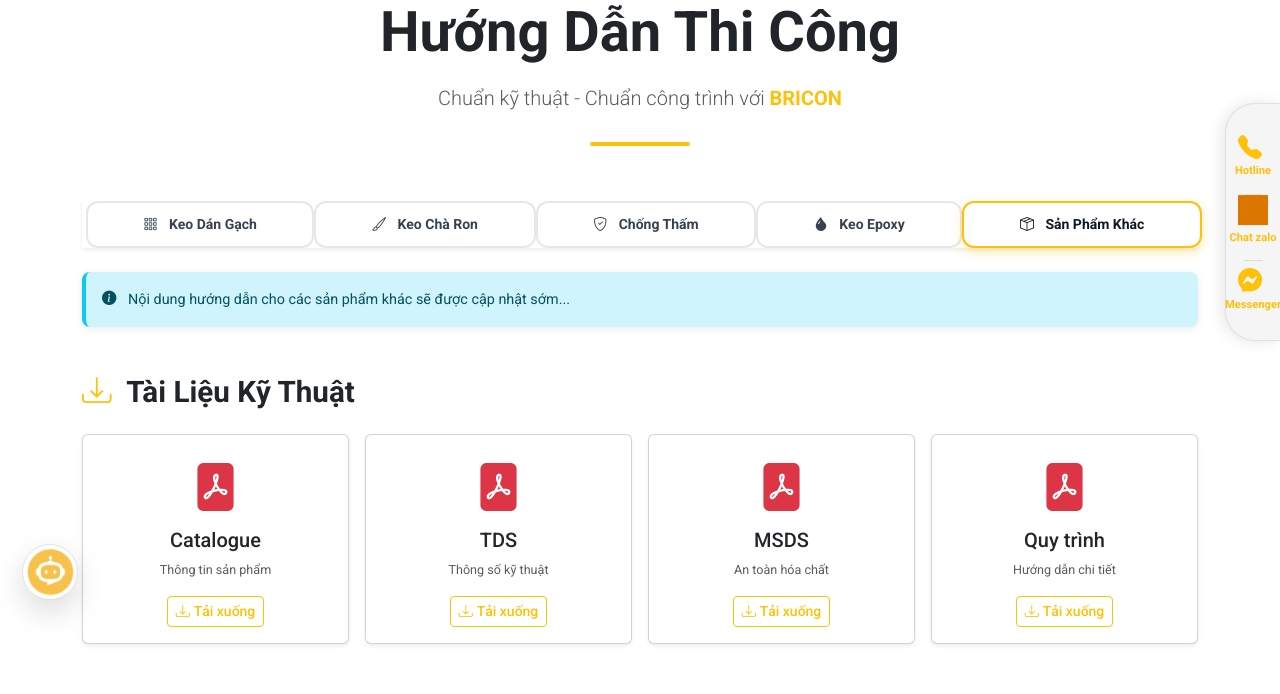
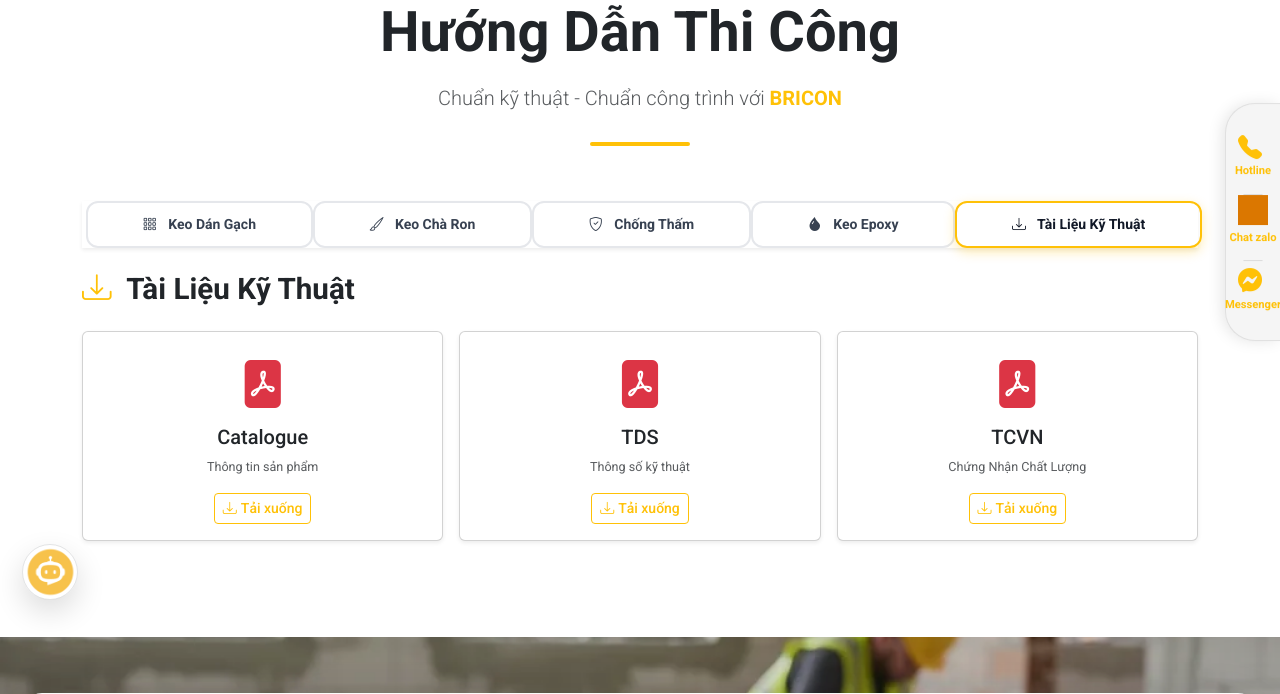
Before and after one commit to VuHoangITer/bricon-website, a Flask app: page /huong-dan-thi-cong in a window 1280 px wide, after a click on "Tài Liệu Kỹ Thuật". Shown: the part 178-872 px from the top of the page. Run offline with Flask 3, Linux system fonts and the light colour scheme; some libraries are stand-ins or nearby versions; grey boxes are pictures that could not be loaded.

Commit message:
tài liệu

```diff
--- a/app/templates/public/installation_guide.html
+++ b/app/templates/public/installation_guide.html
@@ -62,8 +62,8 @@
       <li class="nav-item" role="presentation">
         <button class="nav-link fw-bold" id="tab-khac" data-bs-toggle="pill"
                 data-bs-target="#content-khac" type="button" role="tab">
-          <i class="bi bi-box-seam me-2"></i>
-          Sản Phẩm Khác
+          <i class="bi bi-download me-2"></i>
+          Tài Liệu Kỹ Thuật
         </button>
       </li>
     </ul>
@@ -408,7 +408,7 @@
           <div class="col-12">
             <h2 class="fw-bold mb-4">
               <i class="bi bi-play-circle-fill text-warning me-2"></i>
-              Video Hướng Dẫn - Keo Chà Ron Epoxy
+              Video Hướng Dẫn - Keo Chà Ron Epoxy 2 Thành Phần
             </h2>
             <div class="card shadow-sm">
               <div class="card-body p-4">
@@ -420,40 +420,12 @@
           </div>
         </div>
 
-        <!-- Giới thiệu -->
-        <div class="row mb-5">
-          <div class="col-12">
-            <h2 class="fw-bold mb-4">
-              <i class="bi bi-info-circle-fill text-warning me-2"></i>
-              Giới Thiệu Sản Phẩm
-            </h2>
-            <div class="card shadow-sm">
-              <div class="card-body">
-                <p class="card-text mb-3">
-                  Keo chà ron Epoxy hai thành phần, đóng gói theo tỷ lệ 1:1. Khi trộn tạo hỗn hợp bền chắc, chống thấm, kháng hóa chất và giữ màu bền đẹp. Phù hợp cho gạch men, đá tự nhiên, mosaic và nhiều loại vật liệu ốp lát khác.
-                </p>
-                <h6 class="fw-bold">Phạm vi ứng dụng</h6>
-                <p class="card-text mb-3">
-                  Chà ron cho tường và sàn ở khu vực nội thất và ngoại thất: nhà tắm, bếp, ban công, hồ bơi, khu thương mại...
-                </p>
-                <h6 class="fw-bold">Tính năng nổi bật</h6>
-                <ul class="mb-0">
-                  <li>Chống thấm vượt trội cho tường, sàn</li>
-                  <li>Kháng hóa chất, chống rêu mốc</li>
-                  <li>Màu sắc bền lâu, khó bám bẩn</li>
-                  <li>Độ bền cơ học cao, chịu mài mòn tốt</li>
-                </ul>
-              </div>
-            </div>
-          </div>
-        </div>
-
         <!-- Quy trình thi công -->
         <div class="row mb-5">
           <div class="col-12">
             <h2 class="fw-bold mb-4">
               <i class="bi bi-list-ol text-warning me-2"></i>
-              Phương Pháp Thi Công
+              Quy Trình Thi Công
             </h2>
 
             <div class="card mb-3 border-start border-warning border-4 shadow-sm">
@@ -546,66 +518,18 @@
             </div>
           </div>
         </div>
-
-        <!-- Thông tin sản phẩm -->
-        <div class="row mb-5">
-          <div class="col-12">
-            <h2 class="fw-bold mb-4">
-              <i class="bi bi-box-seam text-warning me-2"></i>
-              Thông Tin Sản Phẩm
-            </h2>
-            <div class="card shadow-sm">
-              <div class="card-body">
-                <table class="table table-borderless mb-0">
-                  <tbody>
-                    <tr>
-                      <th style="width: 200px;">Tên sản phẩm</th>
-                      <td>BRICON Epoxy Grout - VOC Free</td>
-                    </tr>
-                    <tr>
-                      <th>Dung tích</th>
-                      <td>380ml (2 thành phần)</td>
-                    </tr>
-                    <tr>
-                      <th>Tỷ lệ trộn</th>
-                      <td>1:1</td>
-                    </tr>
-                    <tr>
-                      <th>Hạn sử dụng</th>
-                      <td>24 tháng kể từ ngày sản xuất</td>
-                    </tr>
-                    <tr>
-                      <th>Ngày sản xuất</th>
-                      <td>In trên bao bì</td>
-                    </tr>
-                  </tbody>
-                </table>
-              </div>
-            </div>
-          </div>
-        </div>
       </div>
 
-      <!-- ==================== TAB 4: SẢN PHẨM KHÁC ==================== -->
+      <!-- ==================== TAB: TÀI LIỆU KỸ THUẬT ==================== -->
       <div class="tab-pane fade" id="content-khac" role="tabpanel">
-        <div class="alert alert-info">
-          <i class="bi bi-info-circle-fill me-2"></i>
-          Nội dung hướng dẫn cho các sản phẩm khác sẽ được cập nhật sớm...
-        </div>
-      </div>
-
-    </div>
-    <!-- End Tab Content -->
-
-    <!-- Download Section (chung cho tất cả tabs) -->
-    <div class="row mb-5 mt-5">
+        <div class="row mb-5">
           <div class="col-12">
             <h2 class="fw-bold mb-4">
               <i class="bi bi-download text-warning me-2"></i>
               Tài Liệu Kỹ Thuật
             </h2>
             <div class="row g-3">
-          <div class="col-md-6 col-lg-3">
+              <div class="col-md-6 col-lg-4">
                 <div class="card h-100 shadow-sm">
                   <div class="card-body text-center">
                     <i class="bi bi-file-pdf-fill text-danger mb-3" style="font-size: 3rem;"></i>
@@ -620,7 +544,7 @@
                   </div>
                 </div>
               </div>
-          <div class="col-md-6 col-lg-3">
+              <div class="col-md-6 col-lg-4">
                 <div class="card h-100 shadow-sm">
                   <div class="card-body text-center">
                     <i class="bi bi-file-pdf-fill text-danger mb-3" style="font-size: 3rem;"></i>
@@ -635,30 +559,15 @@
                   </div>
                 </div>
               </div>
-          <div class="col-md-6 col-lg-3">
+              <div class="col-md-6 col-lg-4">
                 <div class="card h-100 shadow-sm">
                   <div class="card-body text-center">
                     <i class="bi bi-file-pdf-fill text-danger mb-3" style="font-size: 3rem;"></i>
-                <h5 class="card-title">MSDS</h5>
-                <p class="card-text text-muted small">An toàn hóa chất</p>
-                <a href="{{ url_for('static', filename='downloads/msds.pdf') }}"
+                    <h5 class="card-title">TCVN</h5>
+                    <p class="card-text text-muted small">Chứng Nhận Chất Lượng</p>
+                    <a href="{{ url_for('static', filename='downloads/tcvn.pdf') }}"
                        class="btn btn-outline-warning btn-sm"
                        download="BRICON-MSDS.pdf"
-                   target="_blank">
-                  <i class="bi bi-download me-1"></i>Tải xuống
-                </a>
-              </div>
-            </div>
-          </div>
-          <div class="col-md-6 col-lg-3">
-            <div class="card h-100 shadow-sm">
-              <div class="card-body text-center">
-                <i class="bi bi-file-pdf-fill text-danger mb-3" style="font-size: 3rem;"></i>
-                <h5 class="card-title">Quy trình</h5>
-                <p class="card-text text-muted small">Hướng dẫn chi tiết</p>
-                <a href="{{ url_for('static', filename='downloads/quy-trinh.pdf') }}"
-                   class="btn btn-outline-warning btn-sm"
-                   download="BRICON-Quy-Trinh.pdf"
                        target="_blank">
                       <i class="bi bi-download me-1"></i>Tải xuống
                     </a>
@@ -668,6 +577,10 @@
             </div>
           </div>
         </div>
+      </div>
+
+    </div>
+    <!-- End Tab Content -->
   </div>
 </section>
 
```
Also changed, not shown: 3 other files. Lines whose indentation alone changed are shown as unchanged.
